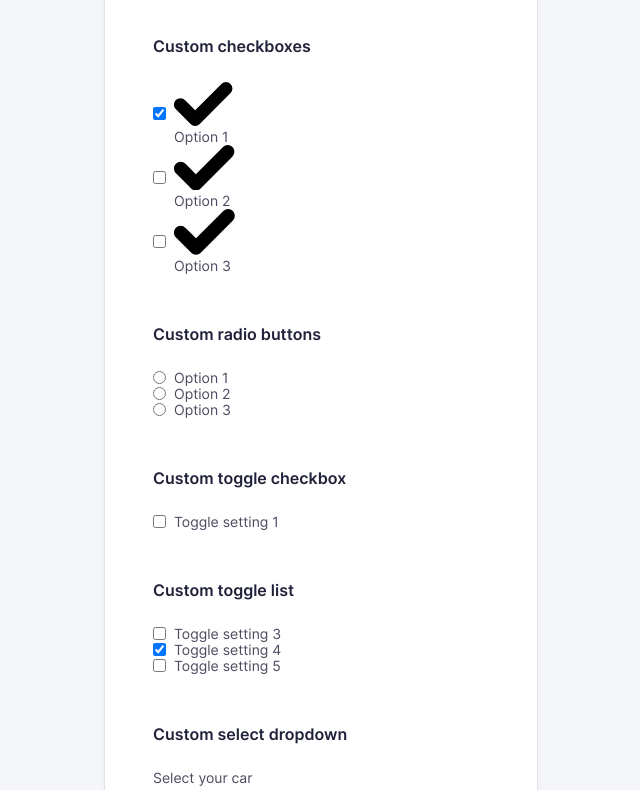
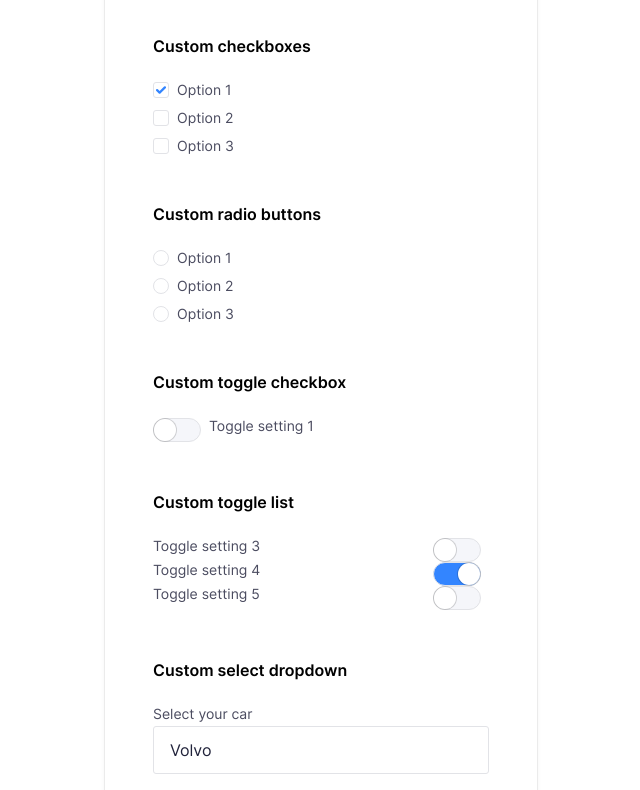
Before and after one commit to nmct-create3/custom-input-design-MessiaenTibo, a plain HTML site: page inputs.html in a window 1280 px wide. Shown: the part 118-908 px from the top of the page, without its empty margins (319-959 px from the left). Drawn offline with Linux system fonts and the light colour scheme.

Commit message:
dark theme

```diff
--- a/css/screen.css
+++ b/css/screen.css
@@ -20,6 +20,9 @@
 
 :root {
     /* colors */
+    --global-page-color: var(--color-neutral-xxxx-dark);
+    --global-page-backgroundColor: var(--color-neutral-xxxx-light);
+
     --global-color-alpha-h: 216deg;
     --global-color-alpha-s: 100%;
     --global-color-alpha-l: 60%;
@@ -67,7 +70,26 @@
     /*  = 48px */
     --global-whitespace-xxl: calc(var(--global-whitespace) * 3);
     /*  = 72px */
+
+    /* background color */
+    --global-input-backgroundColor: White;
+    --global-input-color: var(--global-color-neutral-xxxx-dark);
+    --global-input-borderColor: var(--global-color-neutral-xxx-light);
+    --global-input-hover-borderColor: var(--global-color-neutral-xx-light);
+    --global-input-focus-borderColor: var(--global-color-alpha);
+    --global-input-boxShadow: 0 0 0 3px var(--global-color-alpha-x-transparent);
+
+
 }
+
+
+@media (prefers-color-scheme: dark) {
+    :root {
+        --global-page-color: White;
+        --global-page-backgroundColor: var(--color-neutral-xxxx-dark);
+        --global-input-borderColor: var(--global-color-neutral-xxxx-dark);
+    }
+  }
 
 /*------------------------------------*\
 #GENERIC
@@ -82,18 +104,25 @@
 html {
     line-height: 1.5;
     font-family: "Inter Web", Helvetica, arial, sans-serif;
-    color: var(--global-color-neutral-xxxx-dark);
-    background-color: var(--global-color-neutral-xxxx-light);
+    color: var(--global-page-color);
+    background-color: var(--global-page-backgroundColor);
     box-sizing: border-box;
     -webkit-font-smoothing: antialiased;
     -moz-osx-font-smoothing: grayscale;
 }
+
+@media (prefers-color-scheme: dark) {
+    html {
+        background-color: var(--global-color-neutral-xxxx-dark);
+    }
+  }
 
 *,
 *:before,
 *:after {
     box-sizing: inherit;
 }
+
 
 /*
 * Remove text-shadow in selection highlight:
@@ -517,16 +546,22 @@ input::placeholder {
 }
 
 .c-logo__path--1 {
-    fill: var(--global-color-neutral-xxxx-dark);
-}
+    fill: var(--logo__path--1--fill, var(--global-color-neutral-xxxx-dark));
+  }
+  .c-logo__path--2 {
+    fill: var(--logo__path--2--fill, var(--global-color-alpha));
+  }
+  .c-logo__path--3 {
+    fill: var(--logo__path--3--fill, var(--global-color-alpha-x-dark));
+  }
 
-.c-logo__path--2 {
-    fill: var(--global-color-alpha);
-}
-
-.c-logo__path--3 {
-    fill: var(--global-color-alpha-x-dark);
-}
+  @media (prefers-color-scheme: dark) {
+    .c-logo {
+      --logo__path--1--fill: White;
+      --logo__path--2--fill: var(--logo__path--1--fill);
+      --logo__path--3--fill: var(--logo__path--1--fill);
+    }
+  }
 
 /*
     Component: Card
@@ -548,10 +583,22 @@ input::placeholder {
     padding: var(--global-whitespace);
 }
 
+@media (prefers-color-scheme: dark) {
+    .c-card {
+      background-color: var(--global-color-neutral-xxx-dark);
+    }
+  }
+
 .c-card__footer {
     text-align: center;
     border-top: var(--global-borderWidth) solid var(--global-color-neutral-xxx-light);
 }
+
+@media (prefers-color-scheme: dark) {
+    .c-card__footer {
+      border-top-color: var(--global-color-neutral-xxxx-dark);
+    }
+  }
 
 .c-card__title {
     text-align: center;
@@ -611,7 +658,19 @@ input::placeholder {
     padding: calc(var(--global-baseline) * 1.5 - var(--global-borderWidth)) var(--global-whitespace-md);
     outline: none;
     transition: border var(--global-transition-timing-alpha);
+
+    /*c-input*/
+    border: var(--global-borderWidth) solid var(--global-input-borderColor);
+    background-color: var(--global-input-backgroundColor);
+    color: var(--global-input-color);
 }
+
+@media (prefers-color-scheme: dark) {
+    .c-input{
+      border-color: var(--global-color-neutral-xxx-dark);
+      background-color: var(--global-color-neutral-xxxx-dark);
+    }
+  }
 
 .c-input:hover {
     border-color: var(--global-color-neutral-xx-light);
@@ -629,6 +688,142 @@ input::placeholder {
     margin-right: var(--global-whitespace-sm);
 }
 
+.c-option--hidden:checked + .c-custom-option {
+    /*
+      Do magic stuff here, for example:
+      background-color: red;
+    */
+}
+
+.c-option--hidden:focus + .c-custom-option .c-custom-option__fake-input {
+    box-shadow: var(--global-input-boxShadow);
+}
+
+.c-option--hidden:checked + .c-custom-option .c-custom-option__symbol {
+    opacity: 1;
+    transition: 0.5s;
+}
+
+.c-custom-toggle__fake-input{
+    display: block;
+    width: 48px;
+    height: 24px;
+    border: var(--global-borderWidth) solid var(--global-input-borderColor);
+    margin-right: 8px;
+    border-radius: 24px;
+    background-color: var(--global-color-neutral-xxxx-light);
+}
+
+.c-custom-toggle{
+    display: flex;
+}
+
+.c-custom-option__fake-input{
+    display: flex;
+    width: 16px;
+    height: 16px;
+    border: var(--global-borderWidth) solid var(--global-input-borderColor);
+    margin-right: 8px;
+    border-radius: var(--global-borderRadius);
+    justify-content: center;
+    align-items: center;
+}
+
+.c-custom-option__fake_input--checkbox{
+
+}
+
+.c-custom-option__symbol{
+    opacity: 0;
+    transition: 0.5s;
+}
+
+.c-custom-option{
+    display: flex;
+    --custom-option-borderColor: var(--global-input-borderColor);
+    --custom-option-focus-borderColor: var(--global-input-focus-borderColor);
+}
+
+.c-custom-option:hover {
+    --custom-option-borderColor: var(--custom-option-hover-borderColor);
+}
+
+.c-custom-option:hover .c-custom-option__fake-input {
+    border-color: var(--global-input-hover-borderColor);
+}
+
+.c-custom-option__fake-input--checkbox .c-custom-option__symbol{
+    display: block;
+    height: 10px;
+    width: 10px;
+    fill: var(--global-color-alpha);
+}
+
+
+.c-custom-option__fake-input--radio{
+    border-radius: 100%;
+}
+
+.c-custom-option__fake-input {
+    border: 1px solid var(--custom-option-borderColor);
+}
+
+.c-custom-option__fake-input--radio .c-custom-option__symbol {
+    width: 6px;
+    height: 6px;
+    border-radius: 100%;
+    background-color: var(--global-color-alpha);
+}
+
+.c-custom-toggle__fake-input::after{
+    content: "";
+    display: block;
+    width: 22px;
+    height: 22px;
+    border-radius: 100%;
+    background-color: var(--global-input-backgroundColor);
+    box-shadow: 0 0 0 1px rgba(0, 0, 0, 0.16);
+    border: none;
+    transition: 0.25S;
+}
+
+.c-option--hidden:focus + .c-custom-toggle .c-custom-toggle__fake-input{
+    box-shadow: var(--global-input-boxShadow);
+}
+
+.c-option--hidden:checked + .c-custom-toggle .c-custom-toggle__fake-input{
+    background-color: var(--global-color-alpha);
+}
+
+.c-option--hidden:checked + .c-custom-toggle .c-custom-toggle__fake-input::after{
+    transform: translateX(24px);
+}
+
+.c-option-list{
+    margin-bottom: 24px;
+}
+
+
+.c-option-list__item{
+    margin-bottom: 12px;
+}
+
+
+.c-option--hidden:active + .c-custom-toggle .c-custom-toggle__fake-input::after,
+.c-custom-toggle:active .c-custom-toggle__fake-input::after
+{
+    width: 28px;
+}
+
+
+.c-custom-toggle--inverted{
+    margin-bottom: 24px;
+    display: flex;
+    flex-direction: row-reverse;
+    width: 100%;
+    justify-content: space-between;
+}
+
 /*
     Component: Label
     ---
@@ -642,6 +837,12 @@ input::placeholder {
     line-height: calc(var(--global-baseline) * 2);
     color: var(--global-color-neutral-xx-dark);
 }
+
+@media (prefers-color-scheme: dark) {
+    .c-label{
+      color: var(--global-color-neutral-x-light);
+    }
+  }
 
 .c-label--option {
     padding-bottom: 0;
@@ -680,6 +881,14 @@ input::placeholder {
     box-shadow: none;
 }
 
+label svg{
+    display: none;
+}
+
+.c-option--hidden:checked+label
+{
+
+}
 /*------------------------------------*\
 #UTILITIES
 \*------------------------------------*/
--- a/inputs.html
+++ b/inputs.html
@@ -44,7 +44,7 @@
                             </h5>
                             <ul class="o-list c-option-list">
                                 <li class="c-form-field c-form-field--option c-option-list__item">
-                                    <input class="c-option c-option--hidden" type="checkbox" id="checkbox1" checked>
+                                    <input class="c-option o-hide-accessible  c-option--hidden" type="checkbox" id="checkbox1" checked>
                                     <label class="c-label c-label--option c-custom-option" for="checkbox1">
                                         <span class="c-custom-option__fake-input c-custom-option__fake-input--checkbox">
                                             <svg class="c-custom-option__symbol" xmlns="http://www.w3.org/2000/svg" viewBox="0 0 9 6.75">
@@ -55,7 +55,7 @@
                                     </label>
                                 </li>
                                 <li class="c-form-field c-form-field--option c-option-list__item">
-                                    <input class="c-option c-option--hidden" type="checkbox" id="checkbox2">
+                                    <input class="c-option o-hide-accessible  c-option--hidden" type="checkbox" id="checkbox2">
                                     <label class="c-label c-label--option c-custom-option" for="checkbox2">
                                         <span class="c-custom-option__fake-input c-custom-option__fake-input--checkbox">
                                             <svg class="c-custom-option__symbol" xmlns="http://www.w3.org/2000/svg" viewBox="0 0 9 6.75">
@@ -66,7 +66,7 @@
                                     </label>
                                 </li>
                                 <li class="c-form-field c-form-field--option c-option-list__item">
-                                    <input class="c-option c-option--hidden" type="checkbox" id="checkbox3">
+                                    <input class="c-option o-hide-accessible c-option--hidden" type="checkbox" id="checkbox3">
                                     <label class="c-label c-label--option c-custom-option" for="checkbox3">
                                         <span class="c-custom-option__fake-input c-custom-option__fake-input--checkbox">
                                             <svg class="c-custom-option__symbol" xmlns="http://www.w3.org/2000/svg" viewBox="0 0 9 6.75">
@@ -85,7 +85,7 @@
                             </h5>
                             <ul class="o-list c-option-list">
                                 <li class="c-form-field c-form-field--option c-option-list__item">
-                                    <input class="c-option c-option--hidden" type="radio" name="radios" id="radio1">
+                                    <input class="c-option o-hide-accessible c-option--hidden" type="radio" name="radios" id="radio1">
                                     <label class="c-label c-label--option c-custom-option" for="radio1">
                                         <span class="c-custom-option__fake-input c-custom-option__fake-input--radio">
                                             <span class="c-custom-option__symbol"></span>
@@ -94,7 +94,7 @@
                                     </label>
                                 </li>
                                 <li class="c-form-field c-form-field--option c-option-list__item">
-                                    <input class="c-option c-option--hidden" type="radio" name="radios" id="radio2">
+                                    <input class="c-option o-hide-accessible c-option--hidden" type="radio" name="radios" id="radio2">
                                     <label class="c-label c-label--option c-custom-option" for="radio2">
                                         <span class="c-custom-option__fake-input c-custom-option__fake-input--radio">
                                             <span class="c-custom-option__symbol"></span>
@@ -103,7 +103,7 @@
                                     </label>
                                 </li>
                                 <li class="c-form-field c-form-field--option c-option-list__item">
-                                    <input class="c-option c-option--hidden" type="radio" name="radios" id="radio3">
+                                    <input class="c-option o-hide-accessible c-option--hidden" type="radio" name="radios" id="radio3">
                                     <label class="c-label c-label--option c-custom-option" for="radio3">
                                         <span class="c-custom-option__fake-input c-custom-option__fake-input--radio">
                                             <span class="c-custom-option__symbol"></span>
@@ -119,7 +119,7 @@
                                 Custom toggle checkbox
                             </h5>
                             <p class="c-form-field c-form-field--option">
-                                <input class="c-option c-option--hidden" type="checkbox" id="toggle1">
+                                <input class="c-option c-option--hidden o-hide-accessible" type="checkbox" id="toggle1">
                                 <label class="c-label c-label--option c-custom-toggle" for="toggle1">
                                     <span class="c-custom-toggle__fake-input">
                                     </span>
@@ -133,7 +133,7 @@
                             </h5>
                             <ul class="o-list c-toggle-list">
                                 <li class="c-form-field c-form-field--option c-toggle-list__item">
-                                    <input class="c-option c-option--hidden" type="checkbox" id="toggle3">
+                                    <input class="c-option c-option--hidden o-hide-accessible" type="checkbox" id="toggle3">
                                     <label class="c-label c-label--option c-custom-toggle c-custom-toggle--inverted" for="toggle3">
                                         <span class="c-custom-toggle__fake-input">
                                         </span>
@@ -141,7 +141,7 @@
                                     </label>
                                 </li>
                                 <li class="c-form-field c-form-field--option c-toggle-list__item">
-                                    <input class="c-option c-option--hidden" type="checkbox" id="toggle4" checked>
+                                    <input class="c-option c-option--hidden o-hide-accessible" type="checkbox" id="toggle4" checked>
                                     <label class="c-label c-label--option c-custom-toggle c-custom-toggle--inverted" for="toggle4">
                                         <span class="c-custom-toggle__fake-input">
                                         </span>
@@ -149,7 +149,7 @@
                                     </label>
                                 </li>
                                 <li class="c-form-field c-form-field--option c-toggle-list__item">
-                                    <input class="c-option c-option--hidden" type="checkbox" id="toggle5">
+                                    <input class="c-option c-option--hidden o-hide-accessible" type="checkbox" id="toggle5">
                                     <label class="c-label c-label--option c-custom-toggle c-custom-toggle--inverted" for="toggle5">
                                         <span class="c-custom-toggle__fake-input">
                                         </span>
@@ -168,7 +168,7 @@
                                     Select your car
                                 </label>
                                 <span class="c-custom-select">
-                                    <select class="c-custom-select__input" class="" name="select1" id="select1">
+                                    <select class="c-custom-select__input c-input" class="" name="select1" id="select1">
                                         <option value="volvo">Volvo</option>
                                         <option value="saab">Saab</option>
                                         <option value="mercedes">Mercedes</option>
```
Also changed, not shown: index.html (+7 -2 lines).
